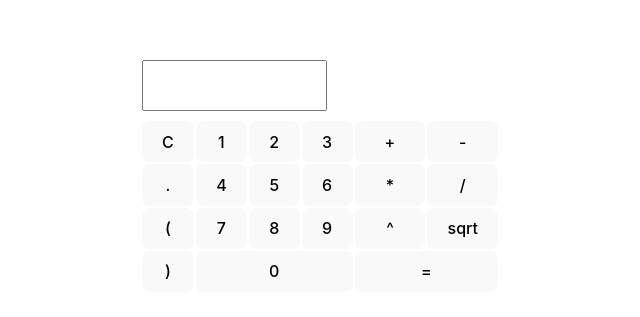
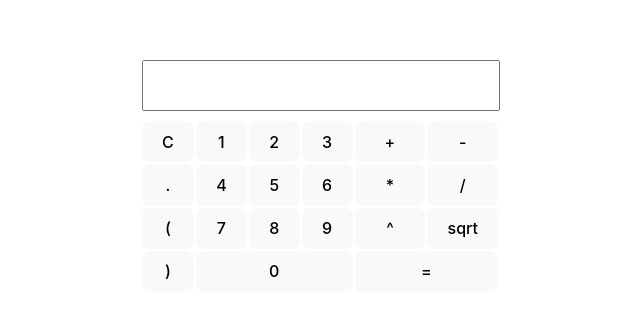
Before and after one commit to Alcadur/react-calc, a React (Vite) app: page / in a window 1280 px wide. Shown: the part 223-540 px from the top of the page, without its empty margins (319-959 px from the left). Built offline with nearby package versions, Linux system fonts and the light colour scheme.

Commit message:
improve calc layout

```diff
--- a/src/components/Calc.module.css
+++ b/src/components/Calc.module.css
@@ -1,3 +1,8 @@
+.calcWrapper {
+    display: flex;
+    flex-direction: column;
+}
+
 .input {
     margin-bottom: 10px;
 }
--- a/src/components/Calc.tsx
+++ b/src/components/Calc.tsx
@@ -26,6 +26,7 @@ export function Calc() {
     };
 
     return (
+        <div className={style.calcWrapper}>
             <CalcContext.Provider value={contextValue}>
                 <CalcInput className={style.input} />
 
@@ -35,5 +36,6 @@ export function Calc() {
                     <OperatorsBoard />
                 </div>
             </CalcContext.Provider>
+        </div>
     );
 }
```
Lines whose indentation alone changed are shown as unchanged.
